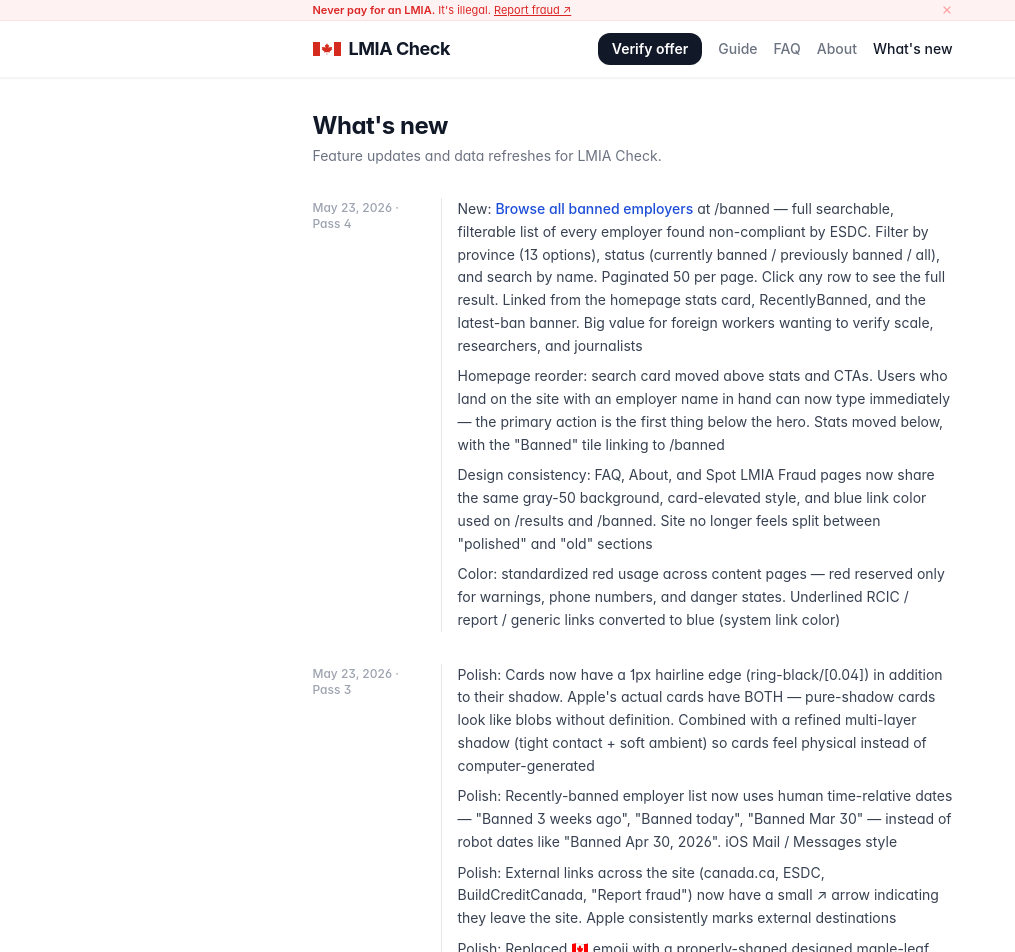
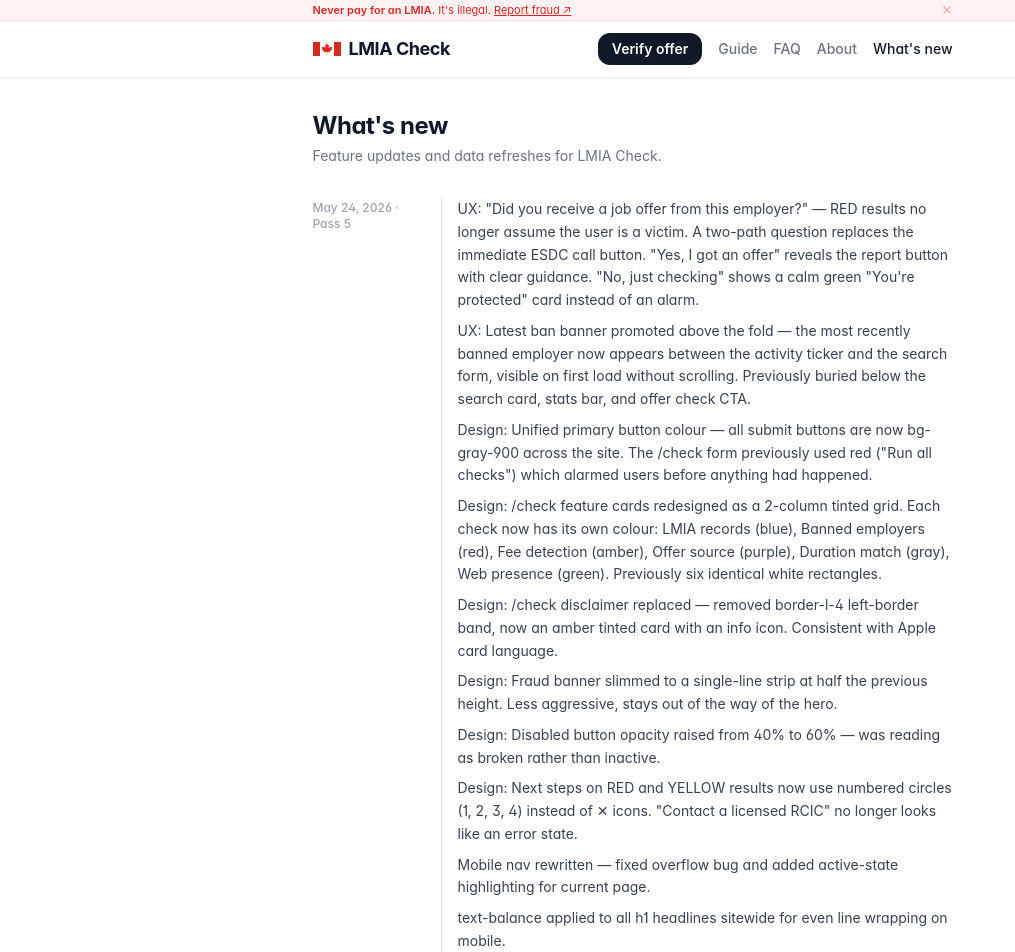
Before and after one commit to patnaikk/lmiaportal, a Next.js app: page /updates in a window 1280 px wide. Shown: the top 952 px of the page, without its empty margins (0-1015 px from the left). Built offline with nearby package versions, Linux system fonts and the light colour scheme.

Commit message:
Update What's new — document Pass 5 changes
Co-Authored-By: Claude Sonnet 4.6 <noreply@anthropic.com>

```diff
--- a/app/updates/page.tsx
+++ b/app/updates/page.tsx
@@ -9,6 +9,21 @@ export const metadata: Metadata = {
 }
 
 const updates: { date: string; items: React.ReactNode[] }[] = [
+  {
+    date: 'May 24, 2026 · Pass 5',
+    items: [
+      'UX: "Did you receive a job offer from this employer?" — RED results no longer assume the user is a victim. A two-path question replaces the immediate ESDC call button. "Yes, I got an offer" reveals the report button with clear guidance. "No, just checking" shows a calm green "You\'re protected" card instead of an alarm.',
+      'UX: Latest ban banner promoted above the fold — the most recently banned employer now appears between the activity ticker and the search form, visible on first load without scrolling. Previously buried below the search card, stats bar, and offer check CTA.',
+      'Design: Unified primary button colour — all submit buttons are now bg-gray-900 across the site. The /check form previously used red ("Run all checks") which alarmed users before anything had happened.',
+      'Design: /check feature cards redesigned as a 2-column tinted grid. Each check now has its own colour: LMIA records (blue), Banned employers (red), Fee detection (amber), Offer source (purple), Duration match (gray), Web presence (green). Previously six identical white rectangles.',
+      'Design: /check disclaimer replaced — removed border-l-4 left-border band, now an amber tinted card with an info icon. Consistent with Apple card language.',
+      'Design: Fraud banner slimmed to a single-line strip at half the previous height. Less aggressive, stays out of the way of the hero.',
+      'Design: Disabled button opacity raised from 40% to 60% — was reading as broken rather than inactive.',
+      'Design: Next steps on RED and YELLOW results now use numbered circles (1, 2, 3, 4) instead of ✕ icons. "Contact a licensed RCIC" no longer looks like an error state.',
+      'Mobile nav rewritten — fixed overflow bug and added active-state highlighting for current page.',
+      'text-balance applied to all h1 headlines sitewide for even line wrapping on mobile.',
+    ],
+  },
   {
     date: 'May 23, 2026 · Pass 4',
     items: [
```
